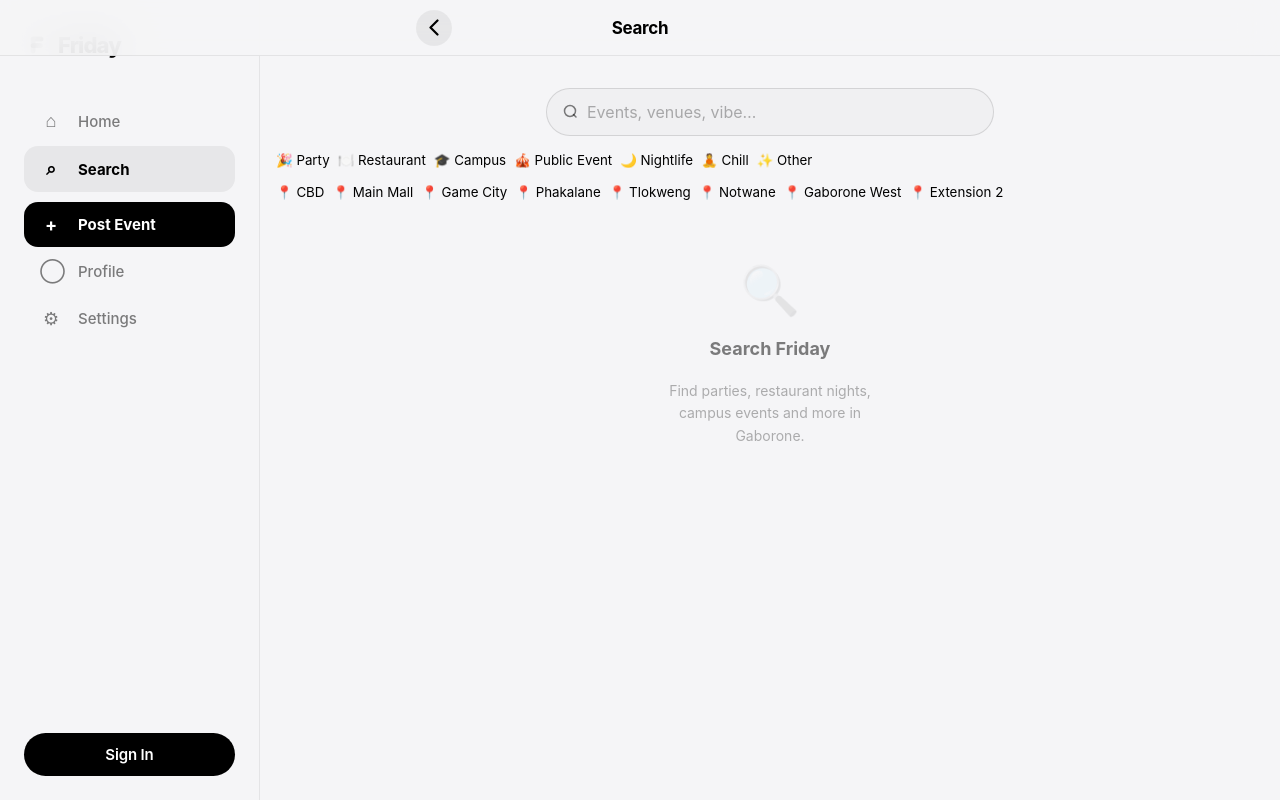
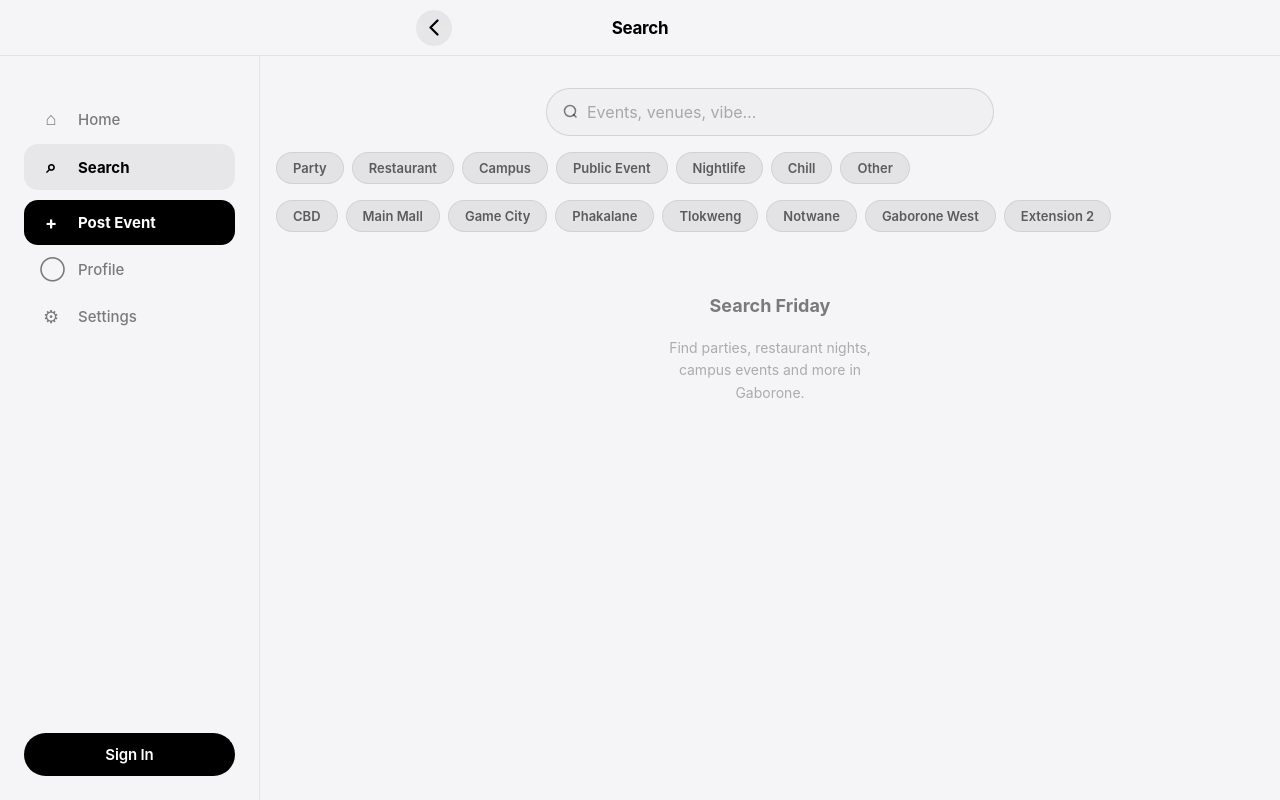
Before and after one commit to fridayproject-app/frontback, a React (Vite) app: page /search in a window 1280 px wide. Built offline with nearby package versions, Linux system fonts and the light colour scheme.

Commit message:
UI fixes

```diff
--- a/src/components/layout/DesktopSidebar.jsx
+++ b/src/components/layout/DesktopSidebar.jsx
@@ -20,23 +20,10 @@
     return location.pathname.startsWith(to)
   }
 
-  const logoSrc = resolvedTheme === 'dark'
-    ? '/images/black background.png'
-    : '/images/white background.png'
-
   return (
     <aside className="sidebar show-desktop" style={{ display: 'none' }}>
-      <div className="sidebar__top">
-        <Link to="/" className="sidebar__brand">
-          <img
-            src={logoSrc}
-            alt="Friday"
-            className="sidebar__logo"
-            onError={e => { e.target.style.display = 'none' }}
-          />
-          <span className="sidebar__brand-name">Friday</span>
-        </Link>
-      </div>
+      {/* Spacer to push nav below the fixed header */}
+      <div className="sidebar__header-spacer" />
 
       <nav className="sidebar__nav">
         {NAV_ITEMS.map(({ to, label, icon, isCreate }) => {
@@ -71,7 +58,7 @@
           left: 0;
           bottom: 0;
           width: 220px;
-          padding: calc(var(--safe-top) + var(--space-md)) var(--space-md) var(--space-lg);
+          padding: 0 var(--space-md) var(--space-lg);
           background: var(--bg);
           border-right: 1px solid var(--border);
           display: flex;
@@ -82,28 +69,12 @@
         }
 
         @media (min-width: 1100px) {
-          .sidebar { width: 260px; padding: calc(var(--safe-top) + var(--space-md)) var(--space-lg) var(--space-lg); }
+          .sidebar { width: 260px; padding: 0 var(--space-lg) var(--space-lg); }
         }
 
-        .sidebar__top { padding: var(--space-md) 0; }
-
-        .sidebar__brand {
-          display: flex;
-          align-items: center;
-          gap: var(--space-sm);
-          text-decoration: none;
-        }
-
-        .sidebar__logo {
-          height: 26px;
-          width: auto;
-        }
-
-        .sidebar__brand-name {
-          font-size: 22px;
-          font-weight: 800;
-          letter-spacing: -0.04em;
-          color: var(--text-primary);
+        .sidebar__header-spacer {
+          height: calc(var(--header-h) + var(--safe-top) + var(--space-md));
+          flex-shrink: 0;
         }
 
         .sidebar__nav {
--- a/src/components/layout/Header.jsx
+++ b/src/components/layout/Header.jsx
@@ -13,7 +13,7 @@
 
   const getTitle = () => {
     const path = location.pathname
-    if (path === '/') return null // show logo
+    if (path === '/') return null
     if (path === '/search') return 'Search'
     if (path === '/create') return 'New Post'
     if (path.startsWith('/profile')) return 'Profile'
@@ -46,7 +46,6 @@
                 className="header__logo"
                 onError={e => { e.target.style.display = 'none' }}
               />
-              <span className="header__logo-text">Friday</span>
             </Link>
             <div className="header__right">
               {!user && (
@@ -86,7 +85,6 @@
         .header__logo-link {
           display: flex;
           align-items: center;
-          gap: var(--space-sm);
           text-decoration: none;
         }
 
@@ -94,13 +92,6 @@
           height: 28px;
           width: auto;
           object-fit: contain;
-        }
-
-        .header__logo-text {
-          font-size: 22px;
-          font-weight: 800;
-          letter-spacing: -0.04em;
-          color: var(--text-primary);
         }
 
         .header__title {
--- a/src/components/posts/PostCard.jsx
+++ b/src/components/posts/PostCard.jsx
@@ -3,24 +3,28 @@
 import { format, parseISO } from 'date-fns'
 import VibeButton from '../ui/VibeButton'
 
+/* Golden verified badge — Facebook-style circle, gold fill like X/Twitter gold */
 function VerifiedBadge() {
   return (
     <span className="verified-badge" title="Verified">
-      <svg viewBox="0 0 10 10" fill="none">
-        <path d="M2 5L4.2 7.5L8.5 3" stroke="currentColor" strokeWidth="1.5" strokeLinecap="round" strokeLinejoin="round"/>
+      <svg width="16" height="16" viewBox="0 0 16 16" fill="none">
+        <circle cx="8" cy="8" r="8" fill="#F4A800"/>
+        <path
+          d="M4.5 8.2L6.8 10.5L11.5 5.5"
+          stroke="#ffffff"
+          strokeWidth="1.8"
+          strokeLinecap="round"
+          strokeLinejoin="round"
+        />
       </svg>
     </span>
   )
 }
 
 function CategoryPill({ category }) {
-  const emojis = {
-    Party: '🎉', Restaurant: '🍽️', Campus: '🎓',
-    'Public Event': '🎪', Nightlife: '🌙', Chill: '🧘', Other: '✨'
-  }
   return (
     <span className="post-card__category">
-      {emojis[category] || '✨'} {category}
+      {category}
     </span>
   )
 }
@@ -288,6 +292,15 @@
           color: var(--text-tertiary);
         }
 
+        /* Golden verified badge */
+        .verified-badge {
+          display: inline-flex;
+          align-items: center;
+          justify-content: center;
+          flex-shrink: 0;
+          line-height: 0;
+        }
+
         .post-card__title-link { text-decoration: none; }
 
         .post-card__title {
--- a/src/pages/Home.jsx
+++ b/src/pages/Home.jsx
@@ -1,4 +1,5 @@
 import { useState, useEffect, useCallback } from 'react'
+import { Link } from 'react-router-dom'
 import { supabase } from '../lib/supabase'
 import { DEMO_POSTS, FILTER_CHIPS } from '../data/demoData'
 import { isToday, isWeekend, parseISO } from 'date-fns'
@@ -98,7 +99,6 @@
         {/* Hero */}
         <div className="home__hero">
           <div className="container">
-            <p className="home__city">Gaborone 🇧🇼</p>
             <h1 className="home__headline">What's happening<br />tonight?</h1>
           </div>
         </div>
@@ -136,12 +136,12 @@
         {/* Filter Chips */}
         <FilterChips active={filter} onChange={setFilter} />
 
-        {/* Demo banner */}
+        {/* Demo banner — sign up prompt only */}
         {isDemo && !loading && (
           <div className="container">
             <div className="home__demo-banner">
-              <span>🌟</span>
-              <span>Showing demo events · <strong>Sign up</strong> to post real events</span>
+              <Link to="/signup" className="home__demo-signup">Sign up</Link>
+              <span> to post real events</span>
             </div>
           </div>
         )}
@@ -153,15 +153,6 @@
       <style>{`
         .home__hero {
           padding: var(--space-lg) 0 var(--space-md);
-        }
-
-        .home__city {
-          font-size: 13px;
-          font-weight: 600;
-          color: var(--text-tertiary);
-          letter-spacing: 0.02em;
-          text-transform: uppercase;
-          margin-bottom: var(--space-xs);
         }
 
         .home__headline {
@@ -235,7 +226,7 @@
         .home__demo-banner {
           display: flex;
           align-items: center;
-          gap: var(--space-sm);
+          gap: 4px;
           padding: 10px 14px;
           background: var(--accent-muted);
           border: 1px solid var(--border);
@@ -245,7 +236,12 @@
           margin-bottom: var(--space-sm);
         }
 
-        .home__demo-banner strong { color: var(--text-primary); }
+        .home__demo-signup {
+          font-weight: 700;
+          color: var(--text-primary);
+          text-decoration: underline;
+          text-underline-offset: 2px;
+        }
       `}</style>
     </div>
   )
--- a/src/pages/Search.jsx
+++ b/src/pages/Search.jsx
@@ -43,7 +43,6 @@
 
       if (error || !data || data.length === 0) {
         setIsDemo(true)
-        // Filter demo
         let demo = DEMO_POSTS
         if (query) demo = demo.filter(p =>
           p.title?.toLowerCase().includes(query.toLowerCase()) ||
@@ -88,7 +87,7 @@
           </div>
         </div>
 
-        {/* Category filter */}
+        {/* Category filter — no emojis */}
         <div className="search-filters">
           <div className="search-filters__scroll">
             {CATEGORIES.map(cat => (
@@ -97,13 +96,13 @@
                 className={`filter-chip ${selectedCat === cat.value ? 'filter-chip--active' : ''}`}
                 onClick={() => setSelectedCat(selectedCat === cat.value ? null : cat.value)}
               >
-                {cat.emoji} {cat.label}
+                {cat.label}
               </button>
             ))}
           </div>
         </div>
 
-        {/* Area filter */}
+        {/* Area filter — no pin emoji */}
         <div className="search-filters">
           <div className="search-filters__scroll">
             {AREAS.slice(0, 8).map(area => (
@@ -112,7 +111,7 @@
                 className={`filter-chip ${selectedArea === area ? 'filter-chip--active' : ''}`}
                 onClick={() => setSelectedArea(selectedArea === area ? null : area)}
               >
-                📍 {area}
+                {area}
               </button>
             ))}
           </div>
@@ -121,7 +120,6 @@
         {/* Results */}
         {!searched && (
           <div className="empty-state" style={{ paddingTop: 'var(--space-2xl)' }}>
-            <span className="empty-state__icon">🔍</span>
             <p className="empty-state__title">Search Friday</p>
             <p className="empty-state__desc">Find parties, restaurant nights, campus events and more in Gaborone.</p>
           </div>
--- a/src/styles/globals.css
+++ b/src/styles/globals.css
@@ -69,6 +69,13 @@
   --pill-active-bg: #ffffff;
   --pill-active-text: #000000;
 
+  /* filter chips */
+  --chip-bg: rgba(255,255,255,0.1);
+  --chip-text: rgba(255,255,255,0.7);
+  --chip-border: rgba(255,255,255,0.12);
+  --chip-active-bg: #ffffff;
+  --chip-active-text: #000000;
+
   --overlay: rgba(0,0,0,0.7);
   --shadow: 0 4px 24px rgba(0,0,0,0.6);
   --shadow-card: 0 2px 16px rgba(0,0,0,0.4);
@@ -78,7 +85,6 @@
   --nav-border: rgba(255,255,255,0.06);
   --header-bg: rgba(0,0,0,0.9);
 
-  --verified-color: #ffffff;
   --skeleton-from: #1a1a1a;
   --skeleton-to: #2a2a2a;
 
@@ -111,6 +117,13 @@
   --pill-active-bg: #000000;
   --pill-active-text: #ffffff;
 
+  /* filter chips */
+  --chip-bg: rgba(0,0,0,0.07);
+  --chip-text: rgba(0,0,0,0.6);
+  --chip-border: rgba(0,0,0,0.08);
+  --chip-active-bg: #000000;
+  --chip-active-text: #ffffff;
+
   --overlay: rgba(0,0,0,0.5);
   --shadow: 0 4px 24px rgba(0,0,0,0.12);
   --shadow-card: 0 2px 12px rgba(0,0,0,0.08);
@@ -120,7 +133,6 @@
   --nav-border: rgba(0,0,0,0.07);
   --header-bg: rgba(245,245,247,0.9);
 
-  --verified-color: #000000;
   --skeleton-from: #e8e8ea;
   --skeleton-to: #d8d8da;
 
@@ -390,6 +402,35 @@
   color: var(--pill-active-text);
 }
 
+/* ===== FILTER CHIPS — theme-aware, no emojis ===== */
+.filter-chip {
+  display: inline-flex;
+  align-items: center;
+  padding: 7px 16px;
+  border-radius: var(--radius-full);
+  font-size: 13px;
+  font-weight: 600;
+  font-family: var(--font);
+  background: var(--chip-bg);
+  color: var(--chip-text);
+  border: 1px solid var(--chip-border);
+  white-space: nowrap;
+  cursor: pointer;
+  transition: all var(--transition);
+  -webkit-tap-highlight-color: transparent;
+}
+
+.filter-chip:hover {
+  background: var(--accent-hover);
+  color: var(--text-primary);
+}
+
+.filter-chip--active {
+  background: var(--chip-active-bg);
+  color: var(--chip-active-text);
+  border-color: transparent;
+}
+
 /* ===== DIVIDER ===== */
 .divider {
   height: 1px;
@@ -467,22 +508,13 @@
   max-width: 240px;
 }
 
-/* ===== VERIFIED BADGE ===== */
+/* ===== VERIFIED BADGE — golden circle, Facebook-style ===== */
 .verified-badge {
   display: inline-flex;
   align-items: center;
   justify-content: center;
-  width: 14px;
-  height: 14px;
-  background: var(--accent);
-  border-radius: 50%;
   flex-shrink: 0;
-}
-
-.verified-badge svg {
-  width: 9px;
-  height: 9px;
-  fill: var(--accent-text);
+  line-height: 0;
 }
 
 /* ===== AVATAR ===== */
```
Also changed, not shown: src/pages/Settings.jsx (+38 -14 lines).
